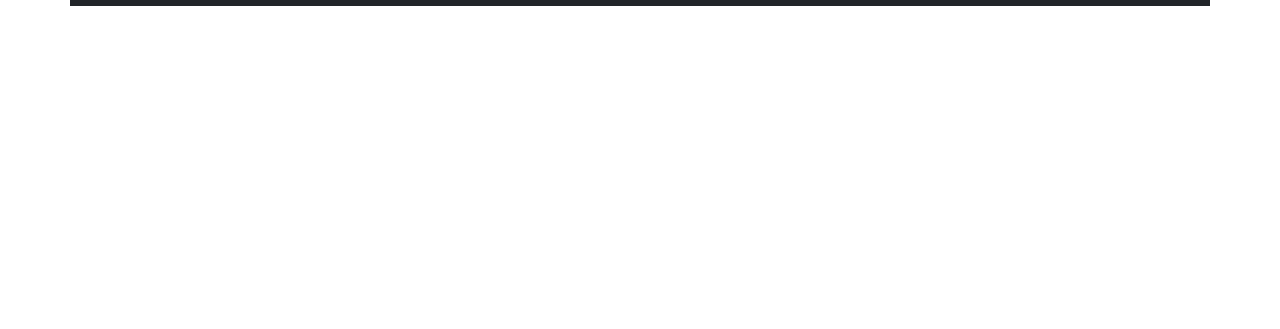
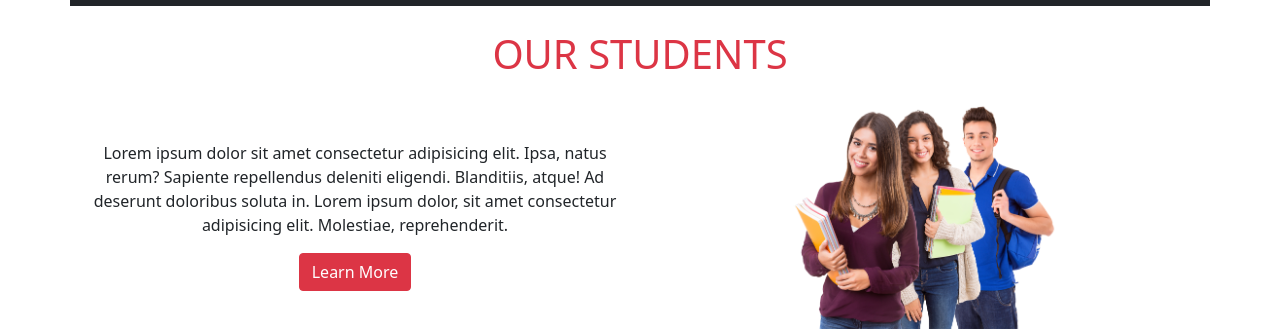
Before and after one commit to halilerkantarci/bootstrap-project-starter, a plain HTML site: page index.html in a window 1280 px wide. Shown: the part 1760-2089 px from the top of the page. Before the commit the page ends 1766 px from the top, so only its background shows below. Drawn offline with nearby package versions, Linux system fonts and the light colour scheme.

Commit message:
students completed

```diff
--- a/index.html
+++ b/index.html
@@ -314,7 +314,23 @@
       </section>
 
       <!--------------- SECTION-STUDENTS --------------------->
-      <section id="students" class="container"></section>
+      <section id="students" class="container text-center">
+        <h1 class="display-6 text-danger mt-4 mb-4">OUR STUDENTS</h1>
+        <div class="row justify-content-center align-items-center g-4">
+          <div class="col-sm-12 col-lg-6">
+            <p>
+              Lorem ipsum dolor sit amet consectetur adipisicing elit. Ipsa,
+              natus rerum? Sapiente repellendus deleniti eligendi. Blanditiis,
+              atque! Ad deserunt doloribus soluta in. Lorem ipsum dolor, sit
+              amet consectetur adipisicing elit. Molestiae, reprehenderit.
+            </p>
+            <button class="btn btn-danger">Learn More</button>
+          </div>
+          <div class="col-sm-12 col-lg-6">
+            <img src="./img/students1.png" alt="" width="50%" />
+          </div>
+        </div>
+      </section>
 
       <!--------------- SECTION-COURSES --------------------->
 
```
